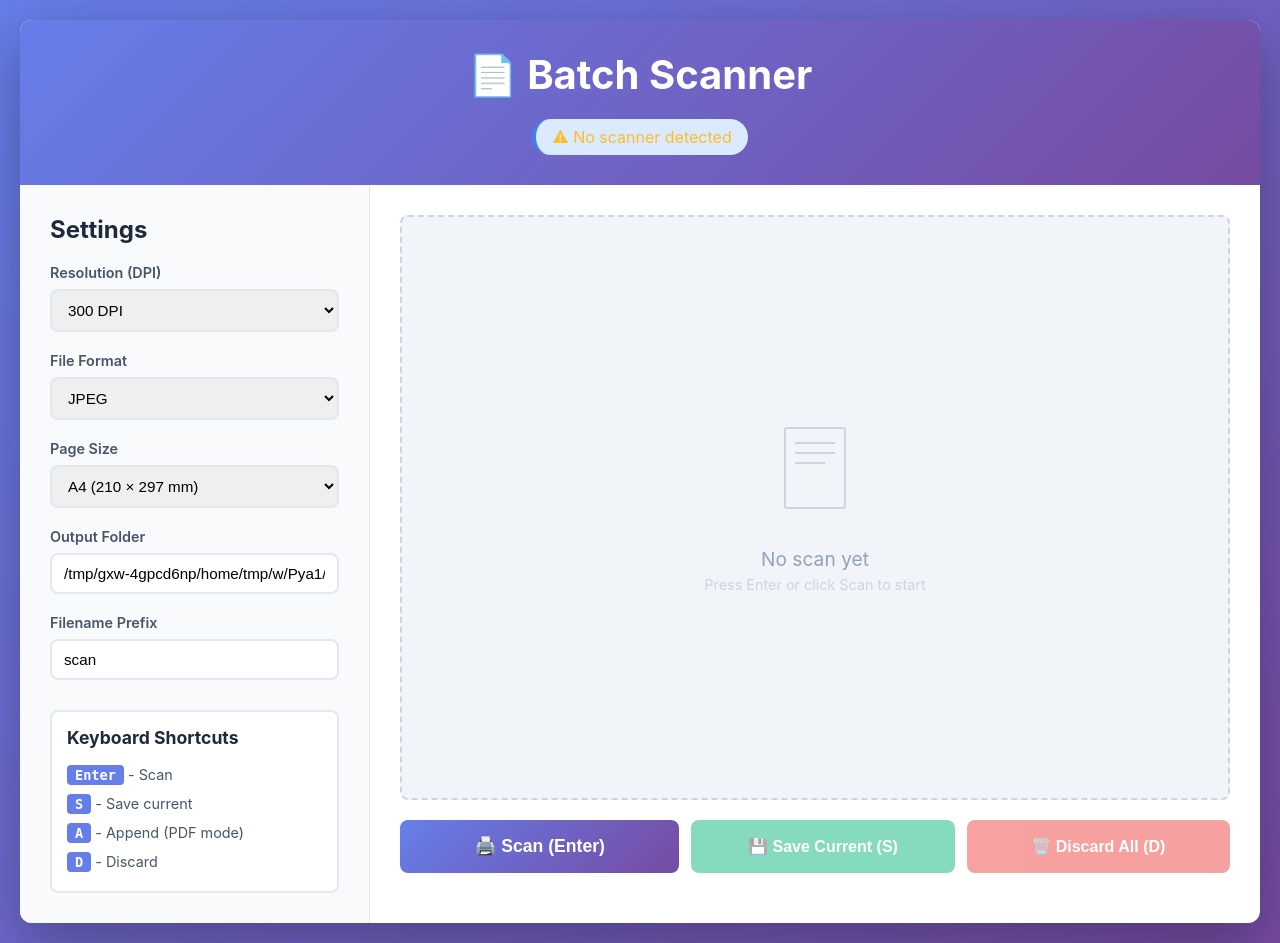
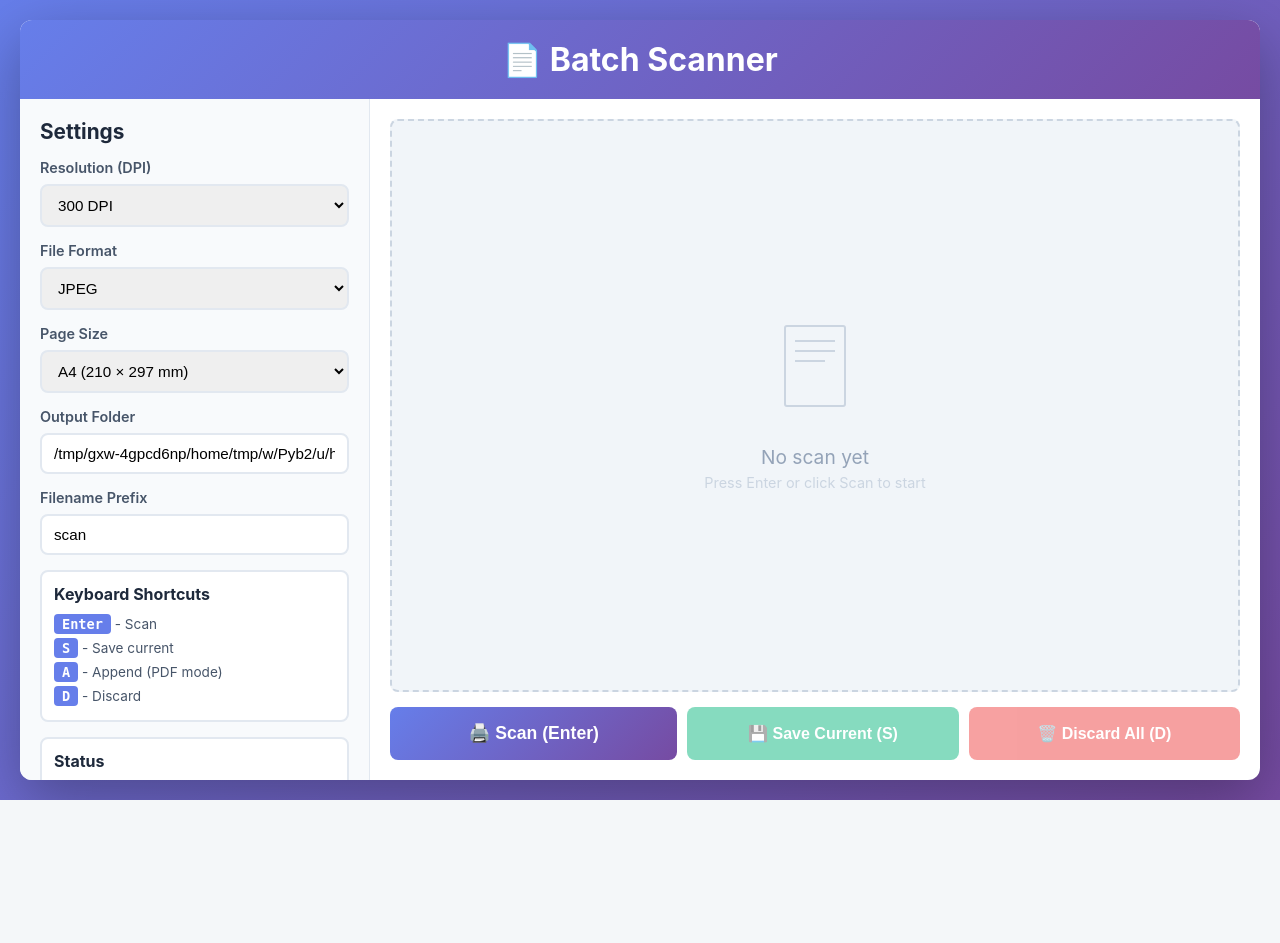
Before and after one commit to marcosterland/batch_scanner, a Flask app: page / in a window 1280 px wide. After the commit the page ends 800 px from the top, so only its background shows below. Run offline with Flask 3, Linux system fonts and the light colour scheme.

Commit message:
style updates

```diff
--- a/static/style.css
+++ b/static/style.css
@@ -5,33 +5,43 @@
     box-sizing: border-box;
 }
 
+html, body {
+    height: 100%;
+    overflow: hidden;
+}
+
 body {
     font-family: -apple-system, BlinkMacSystemFont, 'Segoe UI', Roboto, Oxygen, Ubuntu, Cantarell, sans-serif;
     background: linear-gradient(135deg, #667eea 0%, #764ba2 100%);
-    min-height: 100vh;
+    display: flex;
+    align-items: center;
+    justify-content: center;
     padding: 20px;
 }
 
 .container {
+    width: 100%;
     max-width: 1400px;
-    margin: 0 auto;
+    height: calc(100vh - 40px);
     background: white;
     border-radius: 12px;
     box-shadow: 0 20px 60px rgba(0, 0, 0, 0.3);
     overflow: hidden;
+    display: flex;
+    flex-direction: column;
 }
 
 /* Header */
 header {
     background: linear-gradient(135deg, #667eea 0%, #764ba2 100%);
     color: white;
-    padding: 30px;
+    padding: 20px 30px;
     text-align: center;
+    flex-shrink: 0;
 }
 
 header h1 {
-    font-size: 2.5rem;
-    margin-bottom: 10px;
+    font-size: 2rem;
     font-weight: 700;
 }
 
@@ -56,25 +66,26 @@ header h1 {
     display: grid;
     grid-template-columns: 350px 1fr;
     gap: 0;
-    min-height: calc(100vh - 200px);
+    flex: 1;
+    overflow: hidden;
 }
 
 /* Settings Panel */
 .settings-panel {
     background: #f8fafc;
     border-right: 1px solid #e2e8f0;
-    padding: 30px;
+    padding: 20px;
     overflow-y: auto;
 }
 
 .settings-panel h2 {
     color: #1e293b;
-    margin-bottom: 20px;
-    font-size: 1.5rem;
+    margin-bottom: 15px;
+    font-size: 1.3rem;
 }
 
 .setting-group {
-    margin-bottom: 20px;
+    margin-bottom: 15px;
 }
 
 .setting-group label {
@@ -106,14 +117,14 @@ header h1 {
     background: white;
     border: 2px solid #e2e8f0;
     border-radius: 8px;
-    padding: 15px;
-    margin-top: 30px;
+    padding: 12px;
+    margin-top: 15px;
 }
 
 .info-box h3 {
     color: #1e293b;
-    font-size: 1.1rem;
-    margin-bottom: 12px;
+    font-size: 1rem;
+    margin-bottom: 8px;
 }
 
 .info-box ul {
@@ -121,9 +132,9 @@ header h1 {
 }
 
 .info-box li {
-    padding: 6px 0;
+    padding: 4px 0;
     color: #475569;
-    font-size: 0.9rem;
+    font-size: 0.85rem;
 }
 
 .info-box kbd {
@@ -163,9 +174,10 @@ header h1 {
 
 /* Preview Panel */
 .preview-panel {
-    padding: 30px;
+    padding: 20px;
     display: flex;
     flex-direction: column;
+    overflow: hidden;
 }
 
 .preview-container {
@@ -176,9 +188,9 @@ header h1 {
     display: flex;
     align-items: center;
     justify-content: center;
-    min-height: 500px;
-    margin-bottom: 20px;
+    margin-bottom: 15px;
     position: relative;
+    overflow: hidden;
 }
 
 .preview-placeholder {
@@ -215,9 +227,9 @@ header h1 {
 /* Controls */
 .controls {
     display: flex;
-    gap: 12px;
+    gap: 10px;
     flex-wrap: wrap;
-    margin-bottom: 20px;
+    flex-shrink: 0;
 }
 
 .btn {
--- a/templates/index.html
+++ b/templates/index.html
@@ -10,9 +10,6 @@
     <div class="container">
         <header>
             <h1>📄 Batch Scanner</h1>
-            <div id="scanner-status" class="status-info">
-                <span id="scanner-info">Checking for scanners...</span>
-            </div>
         </header>
 
         <div class="main-content">
@@ -74,6 +71,15 @@
                     <h3>PDF Pages</h3>
                     <p>Pages in current PDF: <span id="pdf-page-count">0</span></p>
                 </div>
+
+                <div class="info-box">
+                    <h3>Status</h3>
+                    <div id="scanner-status" class="status-info">
+                        <span id="scanner-info">Checking for scanners...</span>
+                    </div>
+
+                    <div id="status-message" class="status-message"></div>
+                </div>
             </aside>
 
             <!-- Preview and Control Panel -->
@@ -111,8 +117,6 @@
                         🗑️ Discard All (D)
                     </button>
                 </div>
-
-                <div id="status-message" class="status-message"></div>
             </main>
         </div>
     </div>
```
Also changed, not shown: other parts of static/style.css (+19 -7 lines).
